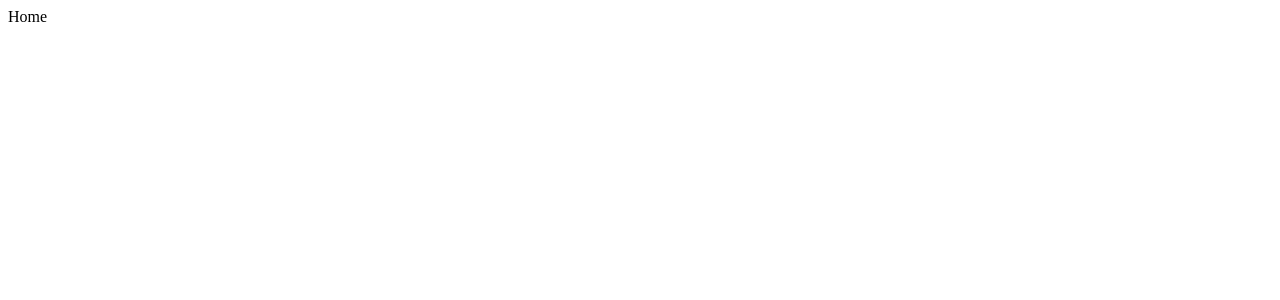
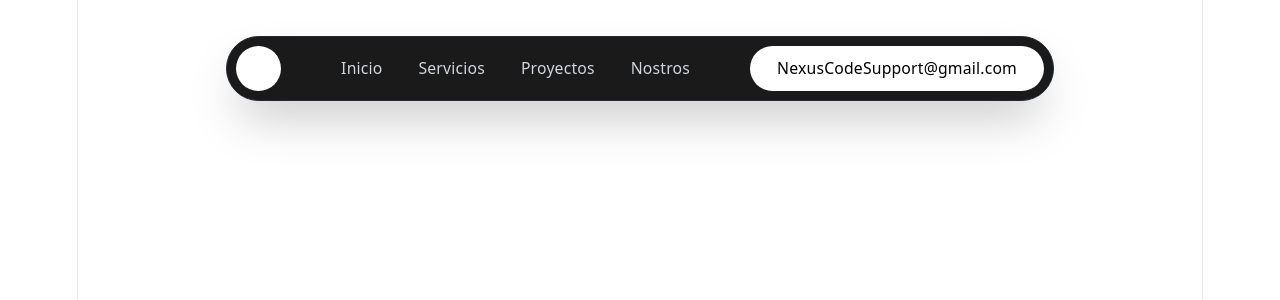
Before and after one commit to NexusCodeDeveloper/Nexus-web, a React (Vite) app: page / in a window 1280 px wide. Shown: the top 300 px of the page. Built offline with nearby package versions, Linux system fonts and the light colour scheme.

Commit message:
feat: agrega componente navbar, estilo base sujeto a modificaciones. Tambien agrega correcciones en index.css

```diff
--- a/src/App.jsx
+++ b/src/App.jsx
@@ -1,6 +1,5 @@
 import { BrowserRouter, Routes, Route } from 'react-router-dom';
 import Home from './page/Home';
-
 
 function App() {
   return (
--- /dev/null
+++ b/src/components/navbar/Navbar.jsx
@@ -0,0 +1,42 @@
+import { Link } from 'react-router-dom';
+
+const Navbar = () => {
+  return (
+    <div className="fixed top-8 left-1/2 -translate-x-1/2 z-50 w-full max-w-3xl px-4">
+      <nav className="bg-[#1a1a1a] p-2 rounded-full flex items-center justify-between shadow-2xl border border-gray-800">
+
+        <Link
+          to="/"
+          className="bg-white w-10 h-10 rounded-full flex items-center justify-center shrink-0 transition-transform hover:scale-105"
+        >
+
+        </Link>
+
+        <div className="hidden md:flex items-center gap-8 px-4">
+          <Link to="/" className="text-gray-300 hover:text-white text-sm font-medium transition-colors">
+            Inicio
+          </Link>
+          <Link to="/about" className="text-gray-300 hover:text-white text-sm font-medium transition-colors">
+            Servicios
+          </Link>
+          <Link to="/playground" className="text-gray-300 hover:text-white text-sm font-medium transition-colors">
+            Proyectos
+          </Link>
+          <Link to="/resource" className="text-gray-300 hover:text-white text-sm font-medium transition-colors">
+            Nostros
+          </Link>
+        </div>
+
+        <a
+          href="mailto:contacto@nexuscode.com"
+          className="bg-white text-black px-6 py-2.5 rounded-full text-sm font-medium hover:bg-gray-200 transition-colors shrink-0"
+        >
+          NexusCodeSupport@gmail.com
+        </a>
+
+      </nav>
+    </div>
+  );
+};
+
+export default Navbar;
--- a/src/index.css
+++ b/src/index.css
@@ -0,0 +1,113 @@
+@import "tailwindcss";
+
+:root {
+  --text: #6b6375;
+  --text-h: #08060d;
+  --bg: #fff;
+  --border: #e5e4e7;
+  --code-bg: #f4f3ec;
+  --accent: #aa3bff;
+  --accent-bg: rgba(170, 59, 255, 0.1);
+  --accent-border: rgba(170, 59, 255, 0.5);
+  --social-bg: rgba(244, 243, 236, 0.5);
+  --shadow:
+    rgba(0, 0, 0, 0.1) 0 10px 15px -3px, rgba(0, 0, 0, 0.05) 0 4px 6px -2px;
+
+  --sans: system-ui, 'Segoe UI', Roboto, sans-serif;
+  --heading: system-ui, 'Segoe UI', Roboto, sans-serif;
+  --mono: ui-monospace, Consolas, monospace;
+
+  font: 18px/145% var(--sans);
+  letter-spacing: 0.18px;
+  color-scheme: light dark;
+  color: var(--text);
+  background: var(--bg);
+  font-synthesis: none;
+  text-rendering: optimizeLegibility;
+  -webkit-font-smoothing: antialiased;
+  -moz-osx-font-smoothing: grayscale;
+
+  @media (max-width: 1024px) {
+    font-size: 16px;
+  }
+}
+
+@media (prefers-color-scheme: dark) {
+  :root {
+    --text: #9ca3af;
+    --text-h: #f3f4f6;
+    --bg: #16171d;
+    --border: #2e303a;
+    --code-bg: #1f2028;
+    --accent: #c084fc;
+    --accent-bg: rgba(192, 132, 252, 0.15);
+    --accent-border: rgba(192, 132, 252, 0.5);
+    --social-bg: rgba(47, 48, 58, 0.5);
+    --shadow:
+      rgba(0, 0, 0, 0.4) 0 10px 15px -3px, rgba(0, 0, 0, 0.25) 0 4px 6px -2px;
+  }
+
+  #social .button-icon {
+    filter: invert(1) brightness(2);
+  }
+}
+
+body {
+  margin: 0;
+}
+
+#root {
+  width: 1126px;
+  max-width: 100%;
+  margin: 0 auto;
+  text-align: center;
+  border-inline: 1px solid var(--border);
+  min-height: 100svh;
+  display: flex;
+  flex-direction: column;
+  box-sizing: border-box;
+}
+
+h1,
+h2 {
+  font-family: var(--heading);
+  font-weight: 500;
+  color: var(--text-h);
+}
+
+h1 {
+  font-size: 56px;
+  letter-spacing: -1.68px;
+  margin: 32px 0;
+  @media (max-width: 1024px) {
+    font-size: 36px;
+    margin: 20px 0;
+  }
+}
+h2 {
+  font-size: 24px;
+  line-height: 118%;
+  letter-spacing: -0.24px;
+  margin: 0 0 8px;
+  @media (max-width: 1024px) {
+    font-size: 20px;
+  }
+}
+p {
+  margin: 0;
+}
+
+code,
+.counter {
+  font-family: var(--mono);
+  display: inline-flex;
+  border-radius: 4px;
+  color: var(--text-h);
+}
+
+code {
+  font-size: 15px;
+  line-height: 135%;
+  padding: 4px 8px;
+  background: var(--code-bg);
+}
--- a/src/page/Home.jsx
+++ b/src/page/Home.jsx
@@ -1,8 +1,11 @@
 import React from 'react'
+import Navbar from '../components/navbar/Navbar'
 
 const Home = () => {
   return (
-    <div>Home</div>
+    <div>
+        <Navbar/>
+    </div>
   )
 }
 export default Home
```
